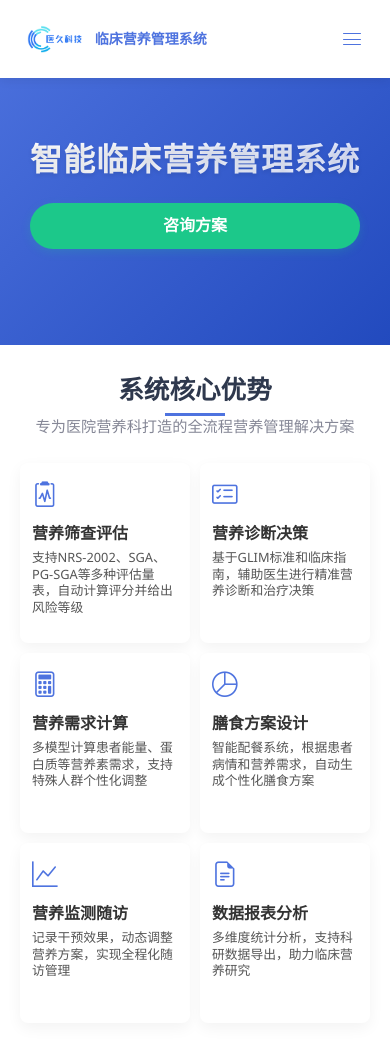
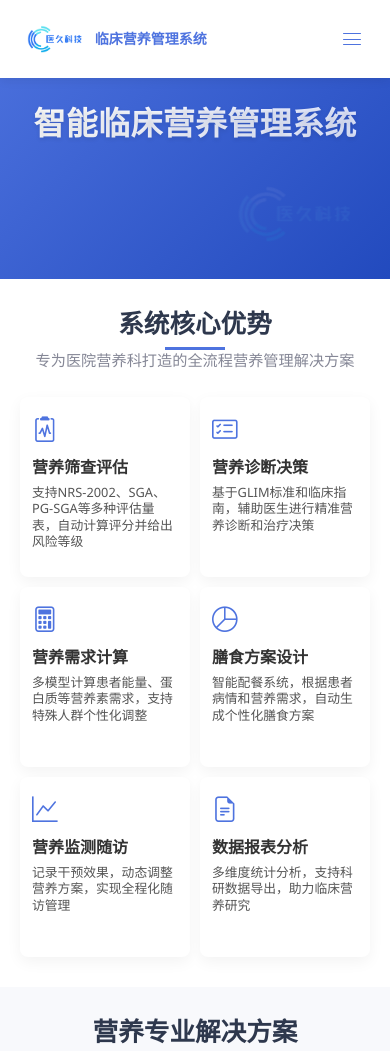
Before and after one commit to luckyalin/luckyalin.github.io, a plain HTML site: page index.html in a window 390 px wide. Shown: the top 1051 px of the page. Drawn offline with nearby package versions, Linux system fonts and the light colour scheme.

Commit message:
备注：删除咨询按钮，增加移动端logo展示

```diff
--- a/index.html
+++ b/index.html
@@ -1308,20 +1308,21 @@
 
             /* 调整 hero-banner 在移动端的内边距，确保不被页眉遮挡 */
             .hero-banner {
-                padding: clamp(100px, 15vh, 120px) 0 clamp(40px, 8vh, 60px);
-                min-height: 300px;
+                padding: clamp(80px, 12vh, 100px) 0 clamp(30px, 6vh, 40px);
+                min-height: 250px;
                 margin-top: 0;
                 position: relative;
                 z-index: 1;
+                background: linear-gradient(135deg, #4e73df 0%, #224abe 100%);
             }
 
             /* 调整 hero-wrapper 在移动端的布局 */
             .hero-wrapper {
-                min-height: 200px;
+                min-height: 180px;
                 flex-direction: column;
                 align-items: center;
-                gap: 30px;
-                padding: 0 20px;
+                gap: 20px;
+                padding: 0 15px;
             }
 
             /* 调整内容区域在移动端的样式 */
@@ -1329,79 +1330,74 @@
                 width: 100%;
                 max-width: 100%;
                 text-align: center;
-                padding-top: 30px;
-                margin-top: 10px;
+                padding-top: 20px;
+                margin-top: 0;
             }
 
             /* 调整标题在移动端的大小和样式 */
             .hero-title {
-                font-size: clamp(2.2rem, 5vw, 2.8rem);
-                margin-bottom: clamp(30px, 5vh, 40px);
+                font-size: clamp(1.8rem, 4.5vw, 2.2rem);
+                margin-bottom: clamp(20px, 4vh, 30px);
                 text-align: center;
                 line-height: 1.3;
-            }
-
-            /* 调整按钮在移动端的样式 */
-            .hero-buttons {
-                text-align: center;
-                margin-top: 20px;
-            }
-
-            .hero-buttons .btn-secondary {
-                padding: 12px 30px;
-                font-size: 1.1rem;
-                border-radius: 25px;
-                min-width: 180px;
-                margin-top: 5px;
-                box-shadow: 0 3px 10px rgba(28, 200, 138, 0.2);
-            }
-
-            /* 隐藏 logo */
+                color: #ffffff;
+                text-shadow: 0 2px 4px rgba(0, 0, 0, 0.1);
+                background: linear-gradient(to right, #ffffff, #e0e7ff);
+                -webkit-background-clip: text;
+                -webkit-text-fill-color: transparent;
+                letter-spacing: 0.5px;
+            }
+
+            /* 移动端显示虚化logo */
             .hero-logo {
-                display: none;
+                display: block;
+                width: 150px;
+                height: auto;
+                opacity: 0.55;
+                /* 提高透明度到0.55 */
+                filter: brightness(3) contrast(1.2);
+                margin-top: 10px;
+                position: relative;
+                z-index: 2;
+                transform: scale(1.1);
+                animation: float 6s ease-in-out infinite;
+            }
+
+            .floating-logo {
+                width: 100%;
+                height: auto;
+                animation: float 6s ease-in-out infinite;
+                display: block;
+                filter: drop-shadow(0 0 10px rgba(255, 255, 255, 0.3));
             }
         }
 
         /* 针对更小屏幕的优化 */
         @media (max-width: 480px) {
             .hero-banner {
-                padding: clamp(90px, 12vh, 100px) 0 clamp(35px, 6vh, 45px);
-                min-height: 250px;
+                padding: clamp(70px, 10vh, 90px) 0 clamp(25px, 5vh, 35px);
+                min-height: 220px;
             }
 
             .hero-wrapper {
-                padding: 0 15px;
+                min-height: 160px;
+                padding: 0 12px;
             }
 
             .hero-title {
-                font-size: clamp(1.8rem, 4.5vw, 2.2rem);
-                margin-bottom: 25px;
-            }
-
-            .hero-buttons .btn-secondary {
-                width: auto;
-                min-width: 160px;
-                padding: 10px 25px;
-                font-size: 1rem;
-            }
-        }
-
-        /* 确保内容不被页眉遮挡的额外调整 */
-        @media (max-width: 768px) {
-            .hero-banner {
-                margin-top: 0;
-                position: relative;
-                z-index: 1;
-            }
-
-            .hero-content {
-                margin-top: 10px;
-            }
-
-            /* 调整按钮大小和间距 */
-            .hero-buttons .btn-secondary {
-                margin-top: 5px;
-                box-shadow: 0 3px 10px rgba(28, 200, 138, 0.2);
+                font-size: clamp(1.6rem, 4vw, 1.8rem);
+                margin-bottom: 20px;
+                letter-spacing: 0.3px;
+            }
+
+            /* 调整小屏幕下的logo大小和可见度 */
+            .hero-logo {
+                width: 120px;
+                opacity: 0.6;
+                /* 小屏幕下进一步提高透明度 */
+                filter: brightness(3.5) contrast(1.3);
+                margin-top: 8px;
+                transform: scale(1.05);
             }
         }
 
@@ -2090,6 +2086,35 @@
                 font-size: 0.9rem;
             }
         }
+
+        /* 添加新的动画效果 */
+        @keyframes float {
+            0% {
+                transform: translateY(0) scale(1);
+            }
+
+            50% {
+                transform: translateY(-10px) scale(1.05);
+            }
+
+            100% {
+                transform: translateY(0) scale(1);
+            }
+        }
+
+        @keyframes glow {
+            0% {
+                filter: brightness(3) contrast(1.2) drop-shadow(0 0 10px rgba(255, 255, 255, 0.3));
+            }
+
+            50% {
+                filter: brightness(3.5) contrast(1.3) drop-shadow(0 0 15px rgba(255, 255, 255, 0.5));
+            }
+
+            100% {
+                filter: brightness(3) contrast(1.2) drop-shadow(0 0 10px rgba(255, 255, 255, 0.3));
+            }
+        }
     </style>
 </head>
 
@@ -2132,7 +2157,7 @@
                 <div class="hero-content">
                     <h1 class="hero-title">智能临床营养管理系统</h1>
                     <div class="hero-buttons">
-                        <a href="#contact" class="btn btn-secondary">咨询方案</a>
+                        <!-- 移除咨询方案按钮 -->
                     </div>
                 </div>
                 <div class="hero-logo">
```
